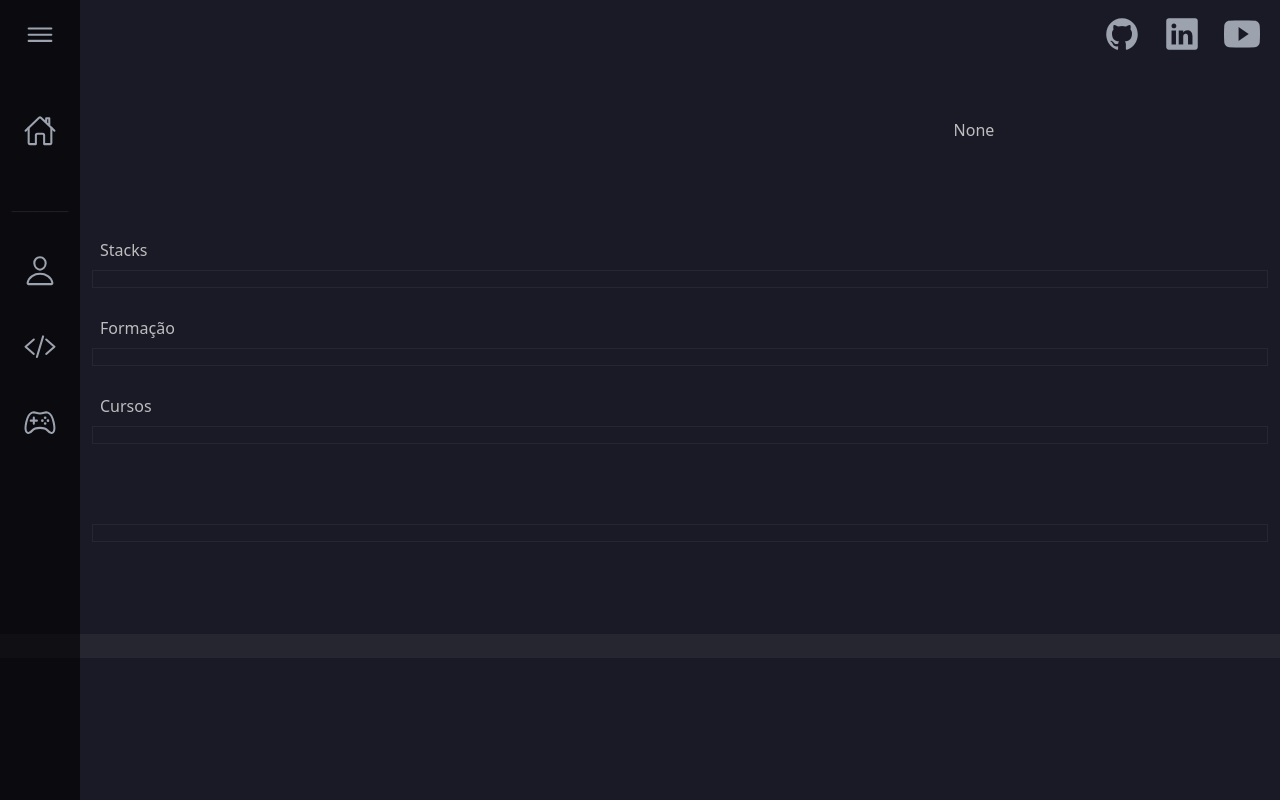
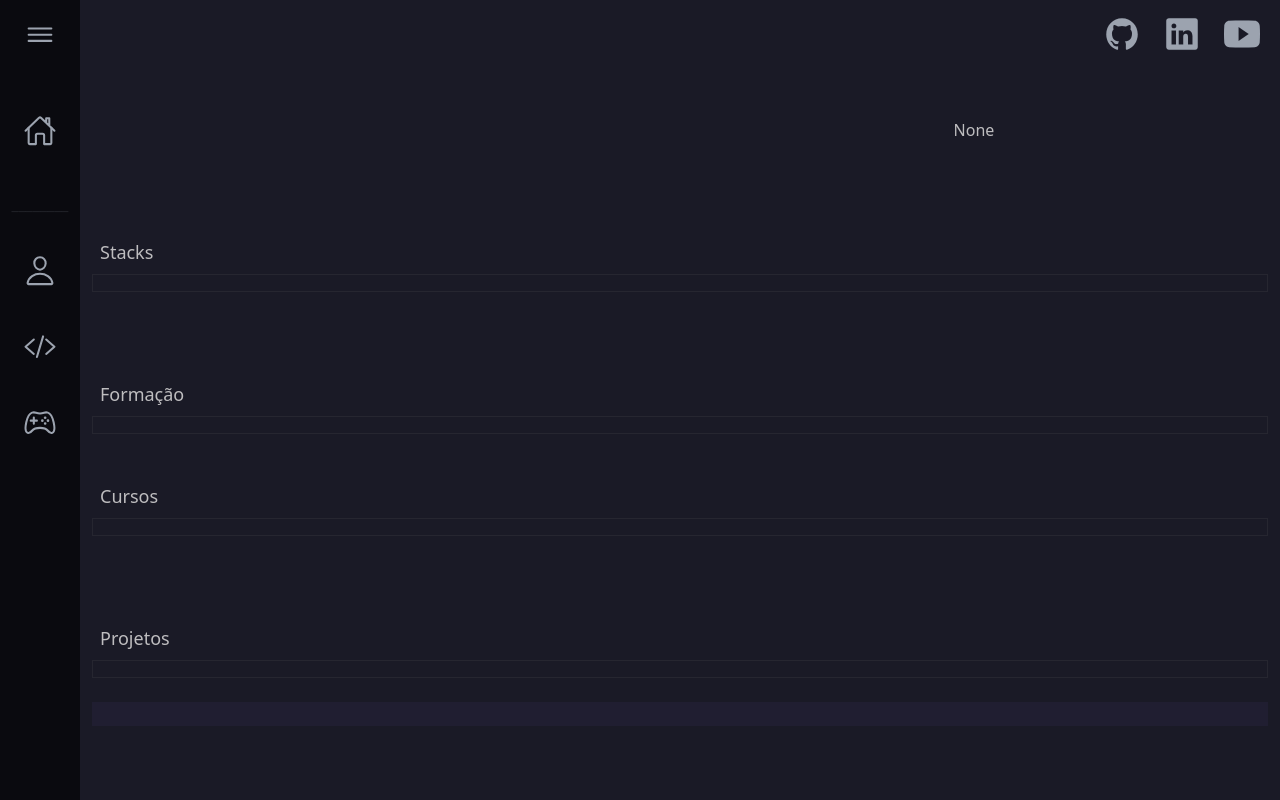
Before and after one commit to Fernando-Medeiros/Portfolio-Web, a Django app: page / in a window 1280 px wide. Run offline with Django 4.2, Linux system fonts and the light colour scheme; data that the repository does not hold is empty; some libraries are stand-ins or nearby versions.

Commit message:
Complementos do design e responsividade.

```diff
--- a/homePage/templates/home.html
+++ b/homePage/templates/home.html
@@ -13,6 +13,7 @@
 
         <!-- CONTACT -->
         <div class="container m-auto flex flex-row justify-end items-center w-full h-auto gap-6 p-2 text-gray-400 mb-5">
+
             <a href="{{ userDetail.detail.first.github }}" target="blank"
             class="transition ease-in-out delay-150 hover:text-white -translate-y-1 hover:scale-110 hover: duration-300">
                 <ion-icon name="logo-github" class="text-4xl"></ion-icon>
@@ -30,17 +31,23 @@
         </div>
 
 
-        <div class="container m-auto grid grid-cols-2 w-full h-auto">
+        <div class="container m-auto flex flex-col-reverse w-full h-auto
+                    md:grid grid-cols-2">
 
-            <span class="items-center text-center m-auto">
-               {{ userDetail.detail.first.about }}
+            <span id="text" class="items-center text-center m-auto p-2 text-lg">
+               {{ userDetail.detail.first.about|linebreaksbr }}
             </span>
 
 
             <!-- PROFILE -->
             <div class="flex flex-col justify-center items-center text-center gap-5 p-2">
-                <img class="rounded-full w-80" src="{{ userDetail.detail.first.photo.url }}">
+
+                <img src="{{ userDetail.detail.first.photo.url }}"
+                class="rounded-full max-w-[220px]
+                transition ease-in-out delay-150 hover:text-white -translate-y-1 hover:scale-110 hover: duration-300">
+
                 <span> {{ userDetail }} </span>
+
             </div>
 
         </div>
@@ -53,72 +60,116 @@
     <section id="stacks" class="w-full h-auto
                                 md:h-auto">
 
-        <div class="container m-auto grid grid-row-auto w-full h-auto gap-5">
+        <div class="container m-auto grid grid-row-auto w-full h-auto gap-20">
 
             <!-- STACKS -->
             <div class="grid grid-row-2 items-center w-full h-auto">
-                <h1 class="p-2">
+
+                <h1 class="p-2 text-lg">
                     Stacks
                 </h1>
                 <div class="flex flex-row flex-wrap justify-around items-center w-full h-auto gap-2 p-2 border border-yellow-50/5">
 
                     {% for stack in allStacks %}
                         {% if stack.category != 'LIBS' %}
-                            <img src="{{ stack.icon.url }}" class="p-1 w-[38px] md:w-[58px] p-0">
+                            <img src="{{ stack.icon.url }}" class="p-1 w-[38px] md:w-[58px] p-0
+                            transition ease-in-out delay-150 hover:text-white -translate-y-1 hover:scale-110 hover: duration-300">
                         {% endif %}
                     {% endfor %}
 
                 </div>
             </div>
 
-            <!-- ACADEMY -->
-            <div class="grid grid-row-2 items-center w-full h-auto">
-                <h1 class="p-2">
+
+            <main class="grid grid-row-2 gap-10
+                         md:grid-row-2 ">
+
+                <!-- FORMAÇÃO -->
+                <div>
+
+                    <h1 class="p-2 text-lg h-min">
                         Formação
                     </h1>
 
-                <div class="flex flex-col flex-wrap w-full h-auto gap-2 p-2 border border-yellow-50/5">
+                    <div class="container flex flex-row-auto flex-wrap  text-center justify-around w-full h-auto gap-10 border border-yellow-50/5 p-2 m-auto">
 
                         {% for formation in userDetail.formation.all %}
 
-                        <span class="flex flex-row gap-5">
+                            <div class="flex flex-col justify-around items-center h-auto w-auto gap-3 p-2 border border-yellow-50/5 bg-black/5 rounded
+                            transition ease-in-out delay-150 hover:-translate-y-1 hover:border-yellow-500/25 scale-100 hover: duration-300
+                            md: w-[320px]">
+
+                                <p class="text-lg">
                                     {{formation.name}}
+                                </p>
 
-                            <div class="flex flex-row gap-4">
+                                {% if formation.end.year < 2022%}
+                                    <ion-icon name="checkmark-circle" class="text-2xl text-green-500"></ion-icon>
+                                {% else %}
+                                    <ion-icon name="book" class="text-2xl text-yellow-500"></ion-icon>
+                                {% endif %}
+
+                                <div class="flex flex-row justify-between items-center gap-10 w-full p-2 border border-yellow-50/5 bg-blue-700/10 rounded">
+
                                     <p> {{formation.start.month}} / {{formation.start.year}} </p>
-                                ~
+                                    -
                                     <p> {{formation.end.month}} / {{formation.end.year}} </p>
+
+                                    <a href="{{ formation.link }}" target="blank"
+                                    class="transition ease-in-out delay-150 hover:text-white -translate-y-1 hover:scale-110 hover: duration-300">
+                                        <ion-icon name="link-outline" class="text-2xl"></ion-icon>
+                                    </a>
                                 </div>
 
-                        </span>
+                            </div>
                         {% endfor %}
 
                     </div>
                 </div>
 
                 <!-- CURSOS -->
-            <div class="grid grid-row-2 items-center w-full h-auto">
-                <h1 class="p-2">
+                <div>
+
+                    <h1 class="p-2 text-lg">
                         Cursos
                     </h1>
 
-                <div class="flex flex-col flex-wrap w-full h-auto gap-2 p-2 border border-yellow-50/5">
+                    <div class="container flex flex-row-auto flex-wrap  text-center justify-around w-full h-auto gap-10 border border-yellow-50/5 p-2 m-auto">
 
                         {% for course in userDetail.course.all %}
 
-                        <span class="flex flex-row gap-5">
+                            <div class="flex flex-col justify-around items-center h-auto w-auto gap-3 p-2 border border-yellow-50/5 bg-black/5 rounded
+                            transition ease-in-out delay-150 hover:-translate-y-1 hover:border-yellow-500/25 scale-100 hover: duration-300
+                            md: w-[320px]">
+
+                                <p>
                                     {{course.name}}
+                                </p>
 
-                            <div class="flex flex-row gap-4">
-                                <p> {{course.start.month}} / {{course.start.year}} </p>
-                                ~
-                                <p> {{course.end.month}} / {{course.end.year}} </p>
+                                {% if course.end.year <= 2022%}
+                                    <ion-icon name="checkmark-circle" class="text-2xl text-green-500"></ion-icon>
+                                {% else %}
+                                    <ion-icon name="book" class="text-2xl text-yellow-500"></ion-icon>
+                                {% endif %}
+
+                                <div class="flex flex-row justify-between items-center gap-10 w-full p-2 border border-yellow-50/5 bg-blue-700/10 rounded">
+
+                                    <p> {{ course.start.month }} / {{ course.start.year }} </p>
+                                    -
+                                    <p> {{ course.end.month }} / {{ course.end.year }} </p>
+
+                                    <a href="{{ course.link }}" target="blank"
+                                    class="transition ease-in-out delay-150 hover:text-white -translate-y-1 hover:scale-110 hover: duration-300">
+                                        <ion-icon name="link-outline" class="text-2xl"></ion-icon>
+                                    </a>
                                 </div>
 
-                        </span>
+                            </div>
                         {% endfor %}
                     </div>
+
                 </div>
+            </main>
 
         </div>
     </section>
@@ -129,7 +180,11 @@
     <!-- PROJECTS -->
     <section id="projects" class="w-full h-auto">
 
-        <div class="container m-auto flex flex-row-auto flex-wrap  text-center justify-around w-full h-auto gap-10 border border-yellow-50/5 p-2">
+        <h1 class="p-2 container m-auto text-lg">
+            Projetos
+        </h1>
+
+        <div class="container flex flex-row-auto flex-wrap  text-center justify-around w-full h-auto gap-10 border border-yellow-50/5 p-2 m-auto">
 
             {% for project in userDetail.project.all %}
 
@@ -149,13 +204,16 @@
 
                             <!-- STACKS -->
                             <div class="flex flex-row flex-wrap justify-around gap-1 w-full">
+
                                 {% for stack in project.stack.all %}
                                     <img width="38px" src="{{ stack.icon.url }}" class="p-1">
                                 {% endfor %}
+
                             </div>
 
                              <!-- LINKS -->
                             <div class="flex flex-row items-center gap-7 w-auto h-auto">
+
                                 <a href="{{ project.github }}" target="blank"
                                 class="transition ease-in-out delay-150 hover:text-white -translate-y-1 hover:scale-110 hover: duration-300">
                                     <ion-icon name="logo-github" class="text-4xl"></ion-icon>
@@ -165,6 +223,7 @@
                                 class="transition ease-in-out delay-150 hover:text-white -translate-y-1 hover:scale-110 hover: duration-300">
                                     <ion-icon name="link-outline" class="text-4xl"></ion-icon>
                                 </a>
+
                             </div>
                         </div>
                     </div>
--- /dev/null
+++ b/static/js/text_effect.js
@@ -0,0 +1,16 @@
+var i = 0;
+var tag = document.getElementById("text");
+var html = document.getElementById("text").innerHTML;
+var attr = tag.setAttribute("data", html);
+var txt = tag.getAttribute("data");
+var speed = 90;
+
+function typeWriter() {
+    if (i <= txt.length) {
+        document.getElementById("text").innerHTML = txt.slice(0, i + 1);
+        i++;
+        setTimeout(typeWriter, speed);
+    }
+}
+
+typeWriter();
--- a/templates/base.html
+++ b/templates/base.html
@@ -34,6 +34,8 @@
         {% block script %}
         <script type="text/javascript" src="/static/js/navbar.js"></script>
 
+        <script type="text/javascript" src="/static/js/text_effect.js"></script>
+
         <!-- IONICONS -->
         <script type="module" src="https://unpkg.com/ionicons@5.5.2/dist/ionicons/ionicons.esm.js"></script>
         <script nomodule src="https://unpkg.com/ionicons@5.5.2/dist/ionicons/ionicons.js"></script>
--- a/templates/footer.html
+++ b/templates/footer.html
@@ -1,5 +1,10 @@
 
 
-<footer class="container bg-gray-50/5 flex m-auto p-3 mt-20">
+<footer class="m-auto p-3 flex flex-col gap-20
+            md:ml-20">
+
+    <div class="container m-auto w-full h-auto bg-violet-500/5">
+        <br>
+    </div>
 
 </footer>
--- a/templates/navbar_left.html
+++ b/templates/navbar_left.html
@@ -2,7 +2,7 @@
 
 <!-- LEFT -->
 <nav id="navbar" class="fixed flex flex-col w-20 h-full z-50 px-3 gap-10 items-center text-gray-400 bg-black
-                        md:bg-black/60">
+                        md: bg-black/60">
 
     <button id="menu" class="transition ease-in-out delay-150 hover:-translate-y-1 hover:text-white scale-110 hover: duration-300">
         <ion-icon name="menu-outline" class="text-3xl m-5"></ion-icon>
```
Lines whose indentation alone changed are shown as unchanged.
